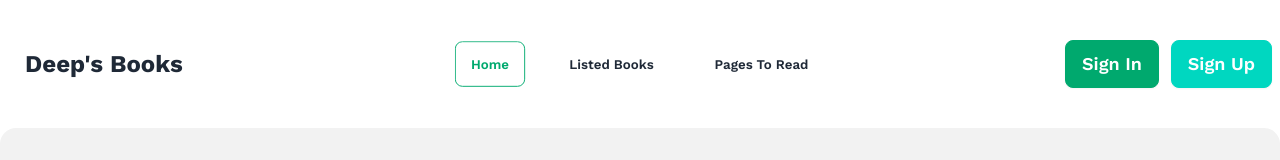
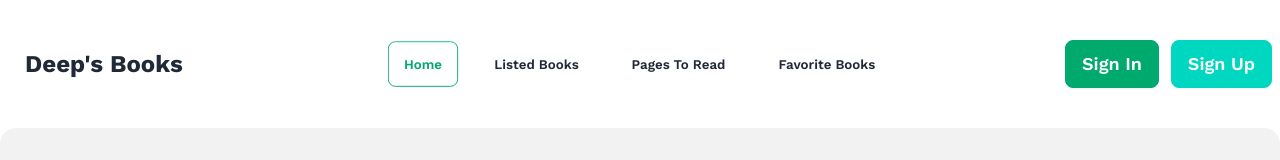
Before and after one commit to DeepsEffect/deep-books, a React (Vite) app: page / in a window 1280 px wide. Shown: the top 160 px of the page. Built offline with nearby package versions, Linux system fonts and the light colour scheme; a web font is replaced by a local one.

Commit message:
added a new route called favorite books

```diff
--- a/src/Components/Nav.jsx
+++ b/src/Components/Nav.jsx
@@ -41,7 +41,7 @@ const Nav = () => {
         </Link>
       </div>
       <div className="navbar-center hidden lg:flex">
-        <ul className="menu menu-horizontal px-1 text-[#131313] text-base font-normal space-x-6">
+        <ul className="menu menu-horizontal px-1 text-[#131313] text-base font-normal space-x-4">
           <NavLink
             to={"/"}
             className={({ isActive }) =>
@@ -72,6 +72,16 @@ const Nav = () => {
           >
             Pages To Read
           </NavLink>
+          <NavLink
+            to={"/favoriteBooks"}
+            className={({ isActive }) =>
+              isActive
+                ? "btn btn-outline btn-success"
+                : "btn btn-outline border-none"
+            }
+          >
+            Favorite Books
+          </NavLink>
         </ul>
       </div>
       <div className="navbar-end space-x-3">
--- /dev/null
+++ b/src/Pages/FavoriteBooks.jsx
@@ -0,0 +1,9 @@
+const FavoriteBooks = () => {
+    return (
+        <div>
+            fav books
+        </div>
+    );
+};
+
+export default FavoriteBooks;
--- a/src/main.jsx
+++ b/src/main.jsx
@@ -12,6 +12,7 @@ import BookDetails from "./Components/BookDetails";
 import toast, { Toaster } from "react-hot-toast";
 import ReadBooks from "./Components/ReadBooks";
 import Wishlist from "./Components/Wishlist";
+import FavoriteBooks from "./Pages/FavoriteBooks";
 const router = createBrowserRouter([
   {
     path: "/",
@@ -41,6 +42,10 @@ const router = createBrowserRouter([
         element: <PagesToRead></PagesToRead>,
       },
       {
+        path: '/favoriteBooks',
+        element: <FavoriteBooks></FavoriteBooks>
+      },
+      {
         path: "/bookDetails/:bookId",
         element: <BookDetails></BookDetails>,
         loader: () => fetch("/books.json"),
```
